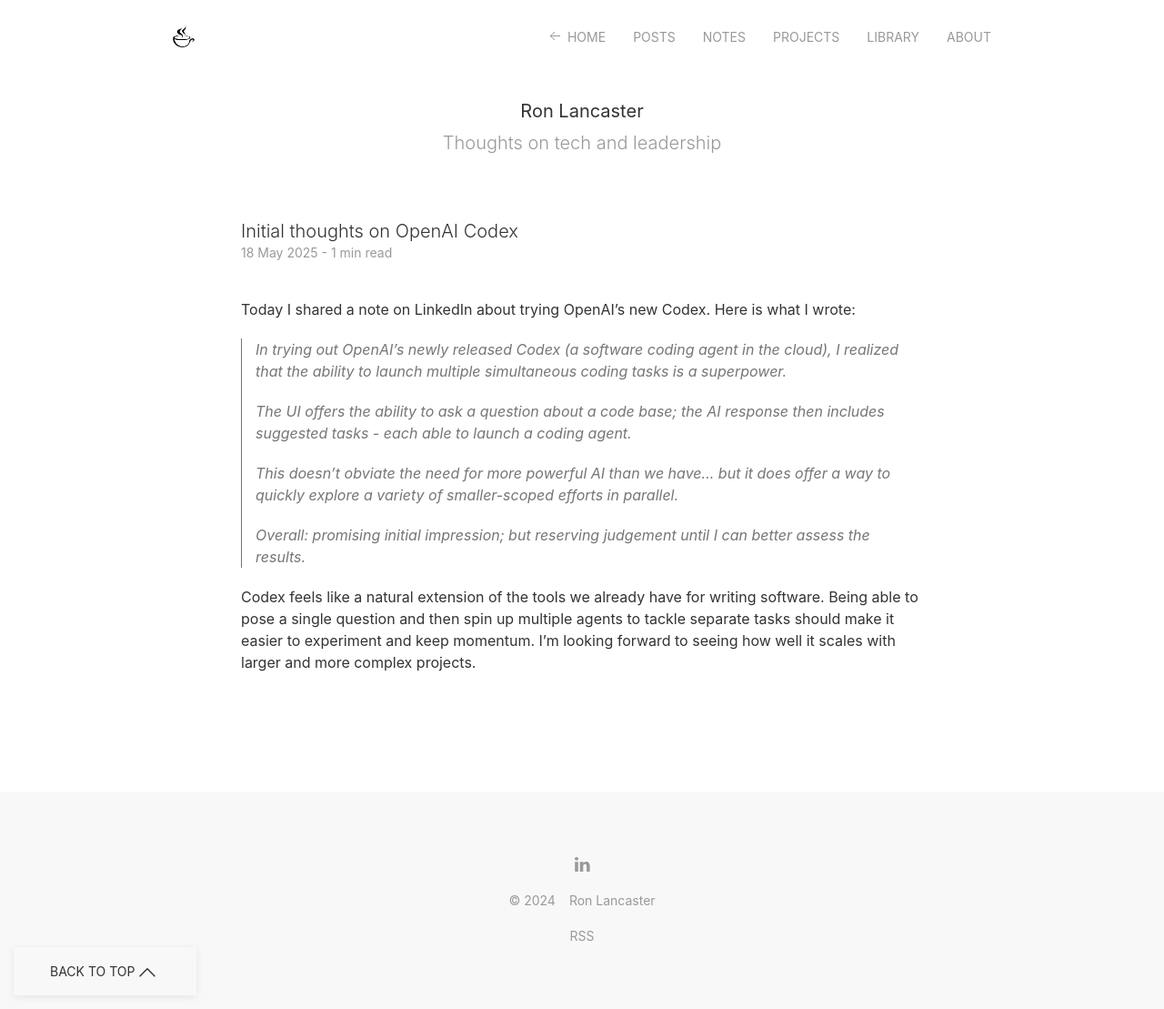
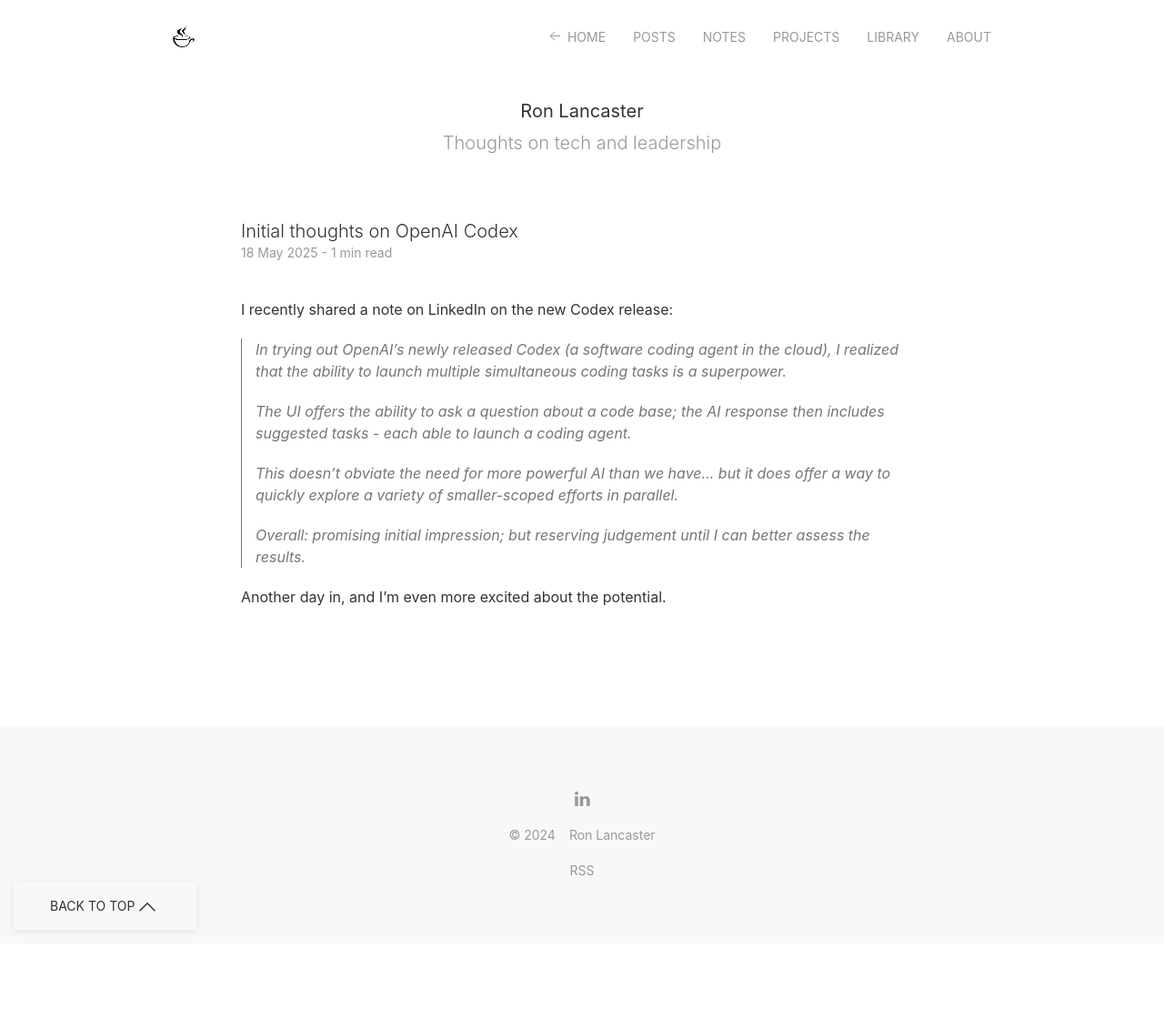
Before and after one commit to nyvyn/nyvyn.github.io, a Jekyll site: the page built from _posts/2025-05-18-openai-codex.markdown, in a window 1280 px wide. Shown: the whole page at 91% size. Built offline with Jekyll 4.4.1, drawn with Linux system fonts in a browser that asks for light colours; nearby versions of some CDN libraries; after the commit the page ends 1037 px from its top, so only the background shows below that.

Commit message:
Update post on OpenAI Codex with refined insights
Adjusted the tone and phrasing to reflect a more recent perspective on the Codex release. The changes emphasize continued enthusiasm and potential for the technology without overloading with unnecessary details.

```diff
--- a/_posts/2025-05-18-openai-codex.markdown
+++ b/_posts/2025-05-18-openai-codex.markdown
@@ -4,7 +4,7 @@
 tags: ["artificial intelligence", "software engineering"]
 ---
 
-Today I shared a note on LinkedIn about trying OpenAI's new Codex. Here is what I wrote:
+I recently shared a note on LinkedIn on the new Codex release:
 
 > In trying out OpenAI's newly released Codex (a software coding agent in the cloud), I realized that the ability to launch multiple simultaneous coding tasks is a superpower.
 >
@@ -14,4 +14,4 @@
 >
 > Overall: promising initial impression; but reserving judgement until I can better assess the results.
 
-Codex feels like a natural extension of the tools we already have for writing software. Being able to pose a single question and then spin up multiple agents to tackle separate tasks should make it easier to experiment and keep momentum. I'm looking forward to seeing how well it scales with larger and more complex projects.
+Another day in, and I'm even more excited about the potential.
```
